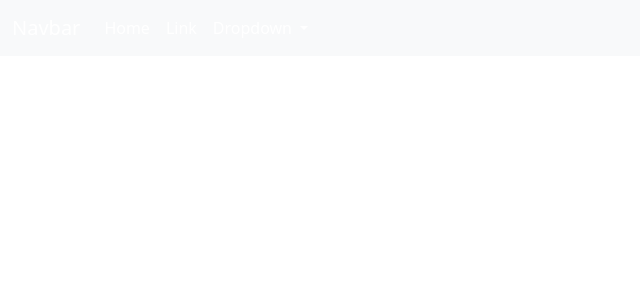
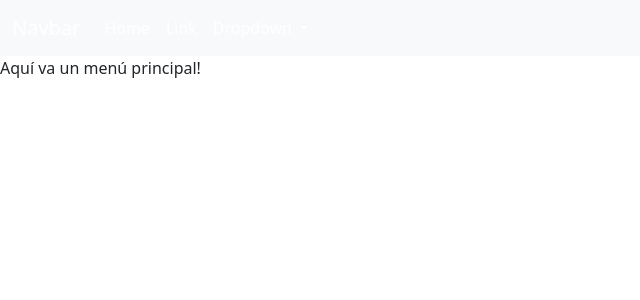
Before and after one commit to al-2100/241CC231FrontEndAutomotriz, an Angular app: page /principal in a window 1280 px wide. Before the commit this address led to /. Shown: the top 300 px of the page, without its empty margins (0-640 px from the left). Built offline with nearby package versions, Linux system fonts and the light colour scheme.

Commit message:
Acceso a menú principal corregido

```diff
--- a/src/app/app.component.ts
+++ b/src/app/app.component.ts
@@ -3,11 +3,12 @@ import { RouterOutlet } from '@angular/router';
 import {RegistrarClienteComponent} from "./component/registrar-cliente/registrar-cliente.component";
 import {RegistrarOstComponent} from "./component/registrar-ost/registrar-ost.component";
 import {NavbarComponent} from "./component/navbar/navbar.component";
+import {PrincipalComponent} from "./component/principal/principal.component";
 
 @Component({
   selector: 'app-root',
   standalone: true,
-  imports: [RouterOutlet, RegistrarClienteComponent, RegistrarOstComponent, NavbarComponent],
+  imports: [RouterOutlet, RegistrarClienteComponent, RegistrarOstComponent, NavbarComponent, PrincipalComponent],
   templateUrl: './app.component.html',
   styleUrl: './app.component.css'
 })
--- a/src/app/app.routes.ts
+++ b/src/app/app.routes.ts
@@ -8,6 +8,7 @@ import {BitacoraComponent} from "./component/bitacora/bitacora.component";
 
 export const routes: Routes = [
   {path: '', redirectTo: '/principal', pathMatch: 'full'},
+  {path: 'principal', component: PrincipalComponent},
   {path: 'registrar-cliente', component:RegistrarClienteComponent},
   {path: 'registrar-ost', component:RegistrarOstComponent},
   {path: 'bitacora', component:BitacoraComponent}
--- a/src/app/component/principal/principal.component.html
+++ b/src/app/component/principal/principal.component.html
@@ -1 +1 @@
-<p>principal works!</p>
+<p>Aquí va un menú principal!</p>
--- a/src/app/component/principal/principal.component.ts
+++ b/src/app/component/principal/principal.component.ts
@@ -1,9 +1,12 @@
 import { Component } from '@angular/core';
+import {NavbarComponent} from "../navbar/navbar.component";
 
 @Component({
   selector: 'app-principal',
   standalone: true,
-  imports: [],
+  imports: [
+    NavbarComponent
+  ],
   templateUrl: './principal.component.html',
   styleUrl: './principal.component.css'
 })
```
